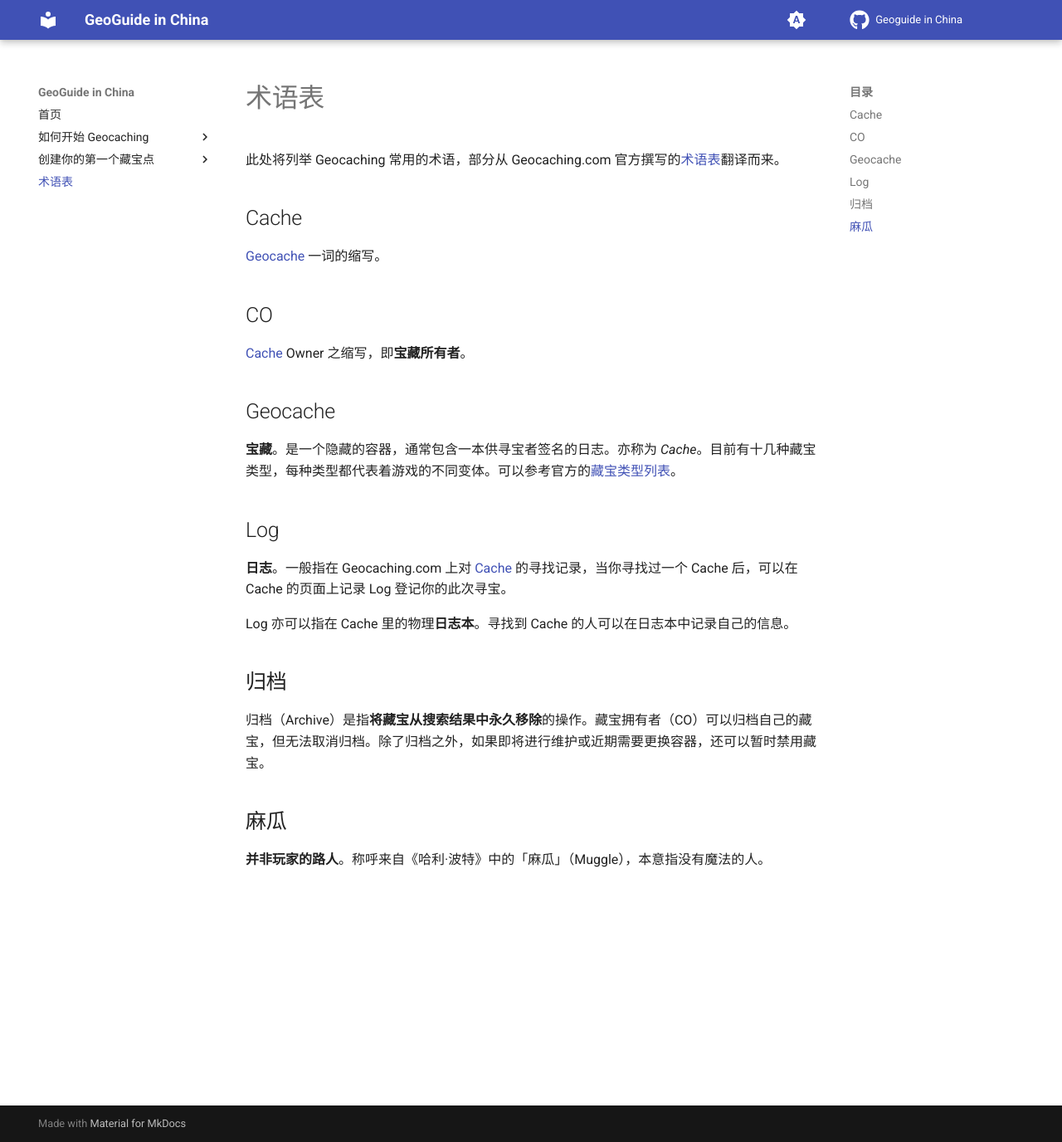
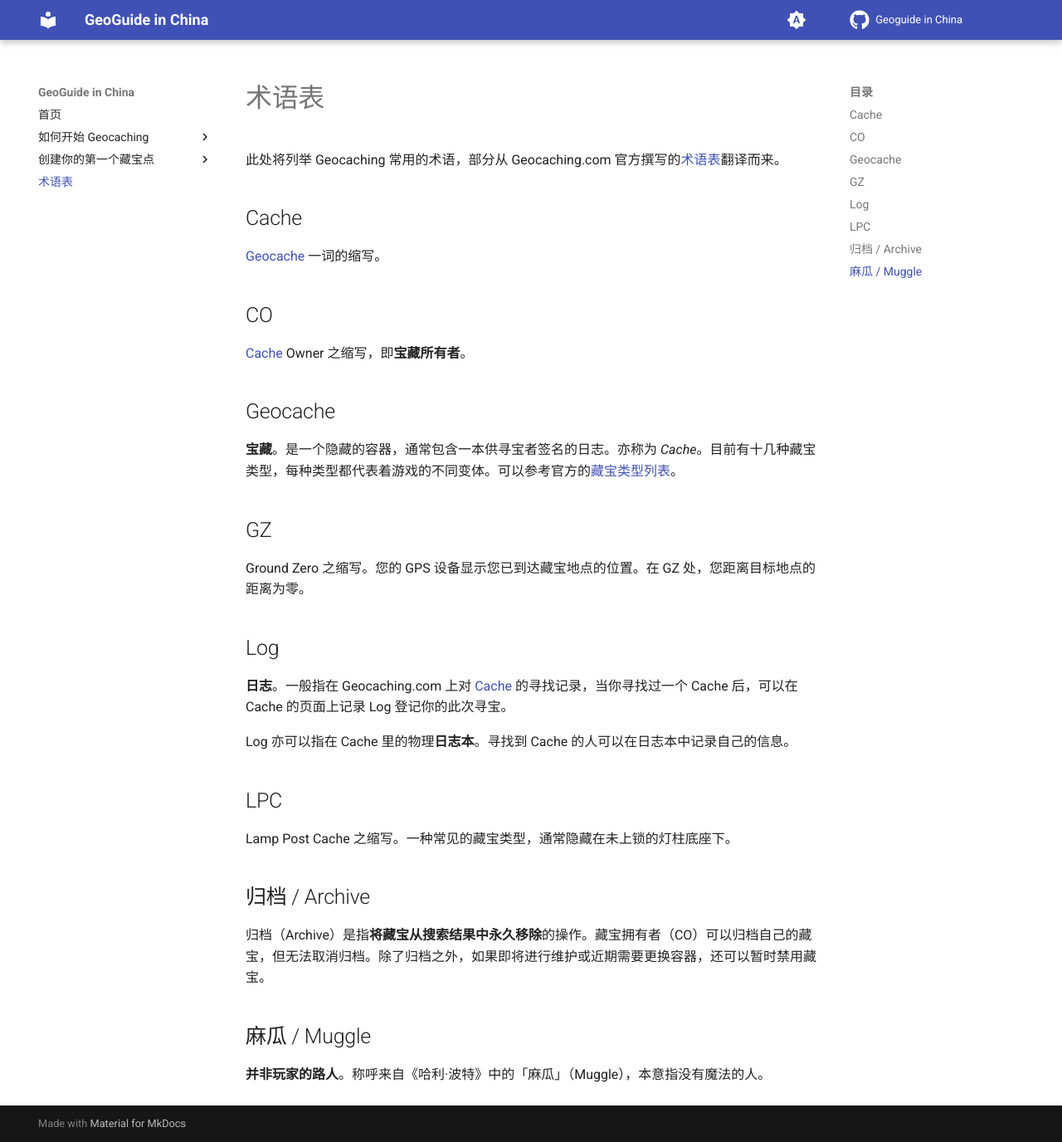
Before and after one commit to Konano/geoguide-in-china, an MkDocs documentation site: the page built from docs/glossary.md, in a window 1280 px wide and 1376 px high. Shown: the whole window at 83% size. Built offline with MkDocs 1.6.1 and Material for MkDocs 9.7.7, drawn with Linux system fonts in a browser that asks for light colours; comment, search, counter and statistics services are not loaded.

Commit message:
更新术语表，添加 GZ 和 LPC 的定义

```diff
--- a/docs/glossary.md
+++ b/docs/glossary.md
@@ -14,16 +14,24 @@
 
 **宝藏**。是一个隐藏的容器，通常包含一本供寻宝者签名的日志。亦称为 *Cache*。目前有十几种藏宝类型，每种类型都代表着游戏的不同变体。可以参考官方的[藏宝类型列表](https://www.geocaching.com/about/cache_types.aspx)。
 
+## GZ
+
+Ground Zero 之缩写。您的 GPS 设备显示您已到达藏宝地点的位置。在 GZ 处，您距离目标地点的距离为零。
+
 ## Log
 
 **日志**。一般指在 Geocaching.com 上对 [Cache](#geocache) 的寻找记录，当你寻找过一个 Cache 后，可以在 Cache 的页面上记录 Log 登记你的此次寻宝。
 
 Log 亦可以指在 Cache 里的物理**日志本**。寻找到 Cache 的人可以在日志本中记录自己的信息。
 
-## 归档
+## LPC
+
+Lamp Post Cache 之缩写。一种常见的藏宝类型，通常隐藏在未上锁的灯柱底座下。
+
+## 归档 / Archive
 
 归档（Archive）是指**将藏宝从搜索结果中永久移除**的操作。藏宝拥有者（CO）可以归档自己的藏宝，但无法取消归档。除了归档之外，如果即将进行维护或近期需要更换容器，还可以暂时禁用藏宝。
 
-## 麻瓜
+## 麻瓜 / Muggle
 
 **并非玩家的路人**。称呼来自《哈利·波特》中的「麻瓜」（Muggle），本意指没有魔法的人。
```
